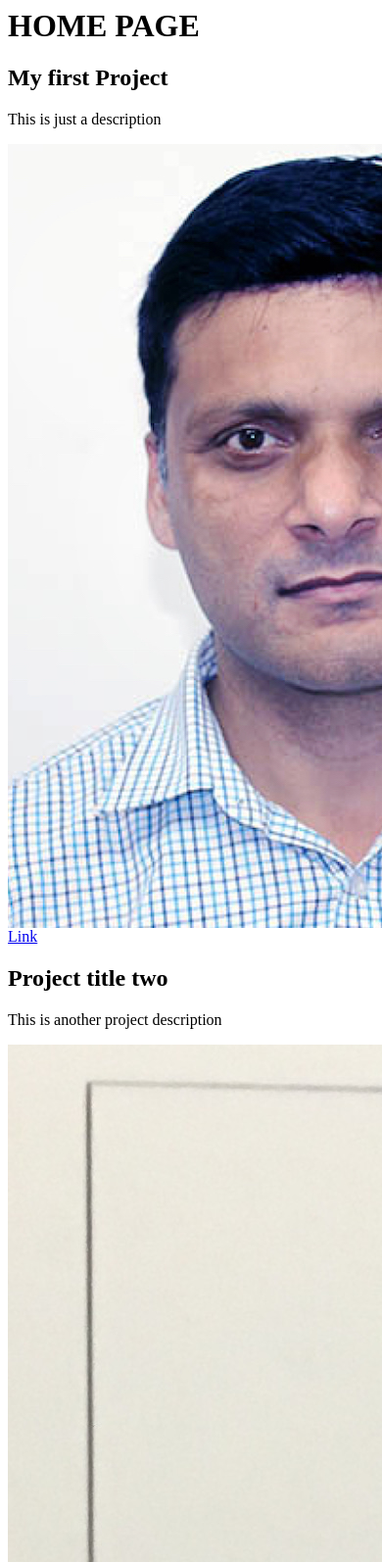
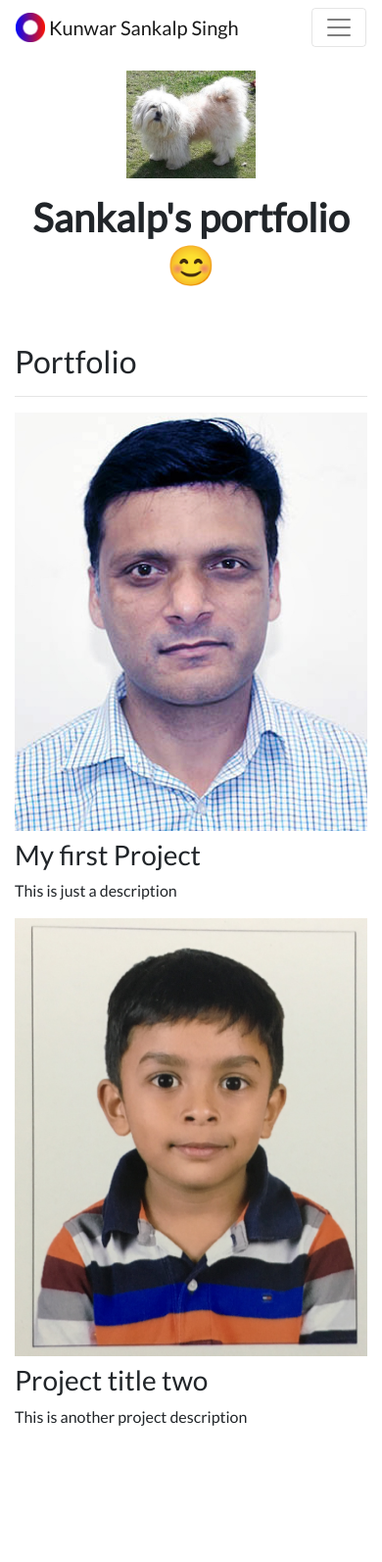
Before and after one commit to kun-sankalp/django3-portfolio-demo, a Django app: page / in a window 390 px wide; the page is wider, and only the part inside the window is pictured. Shown: the top 1594 px of that part at 98% size. After the commit the page ends 1455 px from the top of that part, so only its background shows below. Run offline with Django 3.2, Linux system fonts and the light colour scheme; data comes from the database, SQL or seed files in the repository; both versions use the stored data as it was after the commit; some libraries are stand-ins or nearby versions.

Commit message:
Working now with responsive website

```diff
--- a/blog/models.py
+++ b/blog/models.py
@@ -4,3 +4,6 @@ class Blog(models.Model):
     title = models.CharField(max_length=100)
     body = models.TextField()
     pub_date = models.DateField()
+
+    def __str__(self):
+        return self.title
--- a/blog/urls.py
+++ b/blog/urls.py
@@ -1,7 +1,9 @@
 from django.urls import path
 from . import views
 
+app_name = 'blog'
+
 urlpatterns = [
-    path('', views.all_blogs, name='all_blogs')
-
+    path('', views.all_blogs, name='all_blogs'),
+    path('<int:blog_id>/', views.detail, name='detail'),
 ]
--- a/portfolio/models.py
+++ b/portfolio/models.py
@@ -5,3 +5,6 @@ class Project(models.Model):
     description = models.CharField(max_length=250)
     image = models.ImageField(upload_to='portfolio/images/')
     url = models.URLField(blank=True)
+
+    def __str__(self):
+        return self.title
--- /dev/null
+++ b/portfolio/static/portfolio/custom.css
@@ -0,0 +1,24 @@
+.navbar-nav .nav-link {
+    color: rgba(0,0,0,1) !important;
+}
+
+.navbar-nav .nav-link:hover {
+    color: rgba(0,0,0,.5) !important;
+}
+
+body {
+    font-family: 'Lato', sans-serif;
+}
+
+#blogtitle {
+    font-size: 6rem;
+}
+
+@media (min-width: 992px) {
+    #hometext {
+        font-size: 4rem;
+    }
+    #blogdetailtitle {
+        font-size: 5rem;
+    }
+}
--- /dev/null
+++ b/portfolio/templates/portfolio/base.html
@@ -0,0 +1,62 @@
+{% load static %}
+<!doctype html>
+<html lang="en">
+
+<head>
+  <!-- Required meta tags -->
+  <meta charset="utf-8">
+  <meta name="viewport" content="width=device-width, initial-scale=1, shrink-to-fit=no">
+
+  <!-- Bootstrap CSS -->
+  <link rel="stylesheet" href="https://stackpath.bootstrapcdn.com/bootstrap/4.4.1/css/bootstrap.min.css" integrity="sha384-Vkoo8x4CGsO3+Hhxv8T/Q5PaXtkKtu6ug5TOeNV6gBiFeWPGFN9MuhOf23Q9Ifjh" crossorigin="anonymous">
+
+  <link rel="stylesheet" href="{% static "portfolio/custom.css" %}">
+
+  <link href="https://fonts.googleapis.com/css?family=Lato&display=swap" rel="stylesheet">
+
+  <link rel="icon" type="image/png" href="{% static "portfolio/Logo.png" %}">
+
+  <title>Kunwar Sankalp Singh</title>
+</head>
+
+<body>
+
+  <nav id="topNav" class="navbar navbar-expand-md navbar-light">
+    <div class="container">
+      <a class="navbar-brand" href="{% url 'home' %}">
+        <img src="{% static "portfolio/Logo.png" %}" width="30" height="30" class="d-inline-block align-top" alt="Nick's Logo">
+        <span>Kunwar Sankalp Singh</span>
+      </a>
+      <button class="navbar-toggler" type="button" data-toggle="collapse" data-target="#navbarNav" aria-controls="navbarNav" aria-expanded="false" aria-label="Toggle navigation">
+        <span class="navbar-toggler-icon"></span>
+      </button>
+      <div class="collapse navbar-collapse text-center" id="navbarNav">
+        <ul class="navbar-nav ml-auto">
+          <li class="nav-item">
+            <a class="nav-link" href="{% static "portfolio/resume.pdf" %}">Resume</a>
+          </li>
+          <li class="nav-item">
+            <a class="nav-link" href="https://www.linkedin.com/in/kunwar-sankalp-singh/" target="_blank">LinkedIn</a>
+          </li>
+          <li class="nav-item">
+            <a class="nav-link" href="https://twitter.com/kunwarsankalp" target="_blank">Twitter</a>
+          </li>
+          <li>
+            <a role="button" href="{% url 'blog:all_blogs' %}" class="btn btn-primary">Blog</a>
+          </li>
+        </ul>
+      </div>
+    </div>
+  </nav>
+  <div class="container">
+    {% block content %}{% endblock %}
+  </div>
+
+  <!-- Optional JavaScript -->
+  <!-- jQuery first, then Popper.js, then Bootstrap JS -->
+  <script src="https://code.jquery.com/jquery-3.4.1.slim.min.js" integrity="sha384-J6qa4849blE2+poT4WnyKhv5vZF5SrPo0iEjwBvKU7imGFAV0wwj1yYfoRSJoZ+n" crossorigin="anonymous"></script>
+  <script src="https://cdn.jsdelivr.net/npm/popper.js@1.16.0/dist/umd/popper.min.js" integrity="sha384-Q6E9RHvbIyZFJoft+2mJbHaEWldlvI9IOYy5n3zV9zzTtmI3UksdQRVvoxMfooAo" crossorigin="anonymous"></script>
+  <script src="https://stackpath.bootstrapcdn.com/bootstrap/4.4.1/js/bootstrap.min.js" integrity="sha384-wfSDF2E50Y2D1uUdj0O3uMBJnjuUD4Ih7YwaYd1iqfktj0Uod8GCExl3Og8ifwB6" crossorigin="anonymous"></script>
+</body>
+
+</html>
--- a/portfolio/templates/portfolio/home.html
+++ b/portfolio/templates/portfolio/home.html
@@ -1,12 +1,40 @@
-<h1>HOME PAGE</h1>
-{% for project in projects %}
+{% extends "portfolio/base.html" %}
 
-<h2>{{ project.title }}</h2>
-<p>{{ project.description }}</p>
-<img src="{{ project.image.url }}">
-{% if project.url %}
-<br>
-<a href="{{ project.url }}">Link</a>
-{% endif %}
+{% load static %}
 
-{% endfor %}
+{% block content %}
+
+<div class="row justify-content-center my-3">
+  <div class="col-5">
+    <img src="{% static 'portfolio/Selfie.jpg' %}" class="img-fluid">
+  </div>
+</div>
+
+<div class="row justify-content-center mb-3">
+  <div class="col-md-9 text-center">
+    <h1 id="hometext" class="font-weight-bold">Sankalp's portfolio 😊</h1>
+  </div>
+</div>
+
+<h2 class="mt-5">Portfolio</h2>
+<hr>
+<div class="row">
+  {% for project in projects %}
+  <div class="col-lg-4 col-md-6">
+
+    {% if project.url %}
+    <a href="{{ project.url }}">
+      <img src="{{ project.image.url }}" class="img-fluid mb-2">
+    </a>
+    {% else %}
+
+    <img src="{{ project.image.url }}" class="img-fluid mb-2">
+    {% endif %}
+    <h3>{{ project.title }}</h3>
+    <p>{{ project.description }}</p>
+
+  </div>
+  {% endfor %}
+</div>
+
+{% endblock %}
```
Also changed, not shown: blog/templates/blog/all_blogs.html (added, +23 -0 lines), blog/templates/blog/allblogs.html (+12 -3 lines), blog/templates/blog/detail.html (added, +13 -0 lines), blog/views.py (+6 -2 lines), db.sqlite3, portfolio/static/portfolio/Logo.png (added), portfolio/static/portfolio/Selfie.jpg (added), portfolio/static/portfolio/sankalp.jpg (added), 3 other files.
